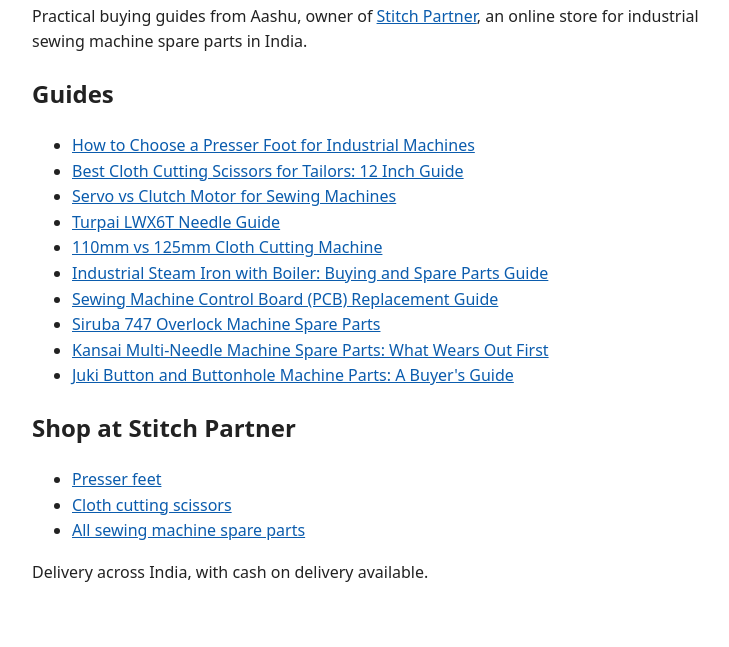
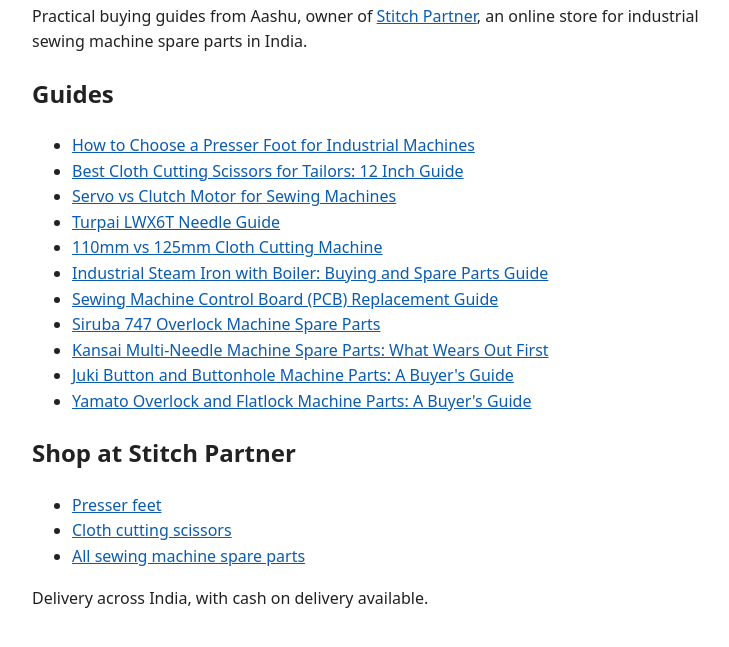
Before and after one commit to stitchpartner/stitchpartner.github.io, a plain HTML site: page index.html in a window 1280 px wide. Shown: the part 101-748 px from the top of the page, without its empty margins (248-977 px from the left). Drawn offline with Linux system fonts and the light colour scheme.

Commit message:
Add Yamato Overlock and Flatlock Machine Parts link

```diff
--- a/index.html
+++ b/index.html
@@ -19,6 +19,7 @@
 <li><a href="/siruba-747-overlock-parts-guide.html">Siruba 747 Overlock Machine Spare Parts</a></li>
 <li><a href="/kansai-multi-needle-machine-parts-guide.html">Kansai Multi-Needle Machine Spare Parts: What Wears Out First</a></li>
 <li><a href="/juki-button-buttonhole-machine-parts-guide.html">Juki Button and Buttonhole Machine Parts: A Buyer's Guide</a></li>
+<li><a href="/yamato-overlock-flatlock-machine-parts-guide.html">Yamato Overlock and Flatlock Machine Parts: A Buyer's Guide</a></li>
 </ul>
 <h2>Shop at Stitch Partner</h2>
 <ul>
```
